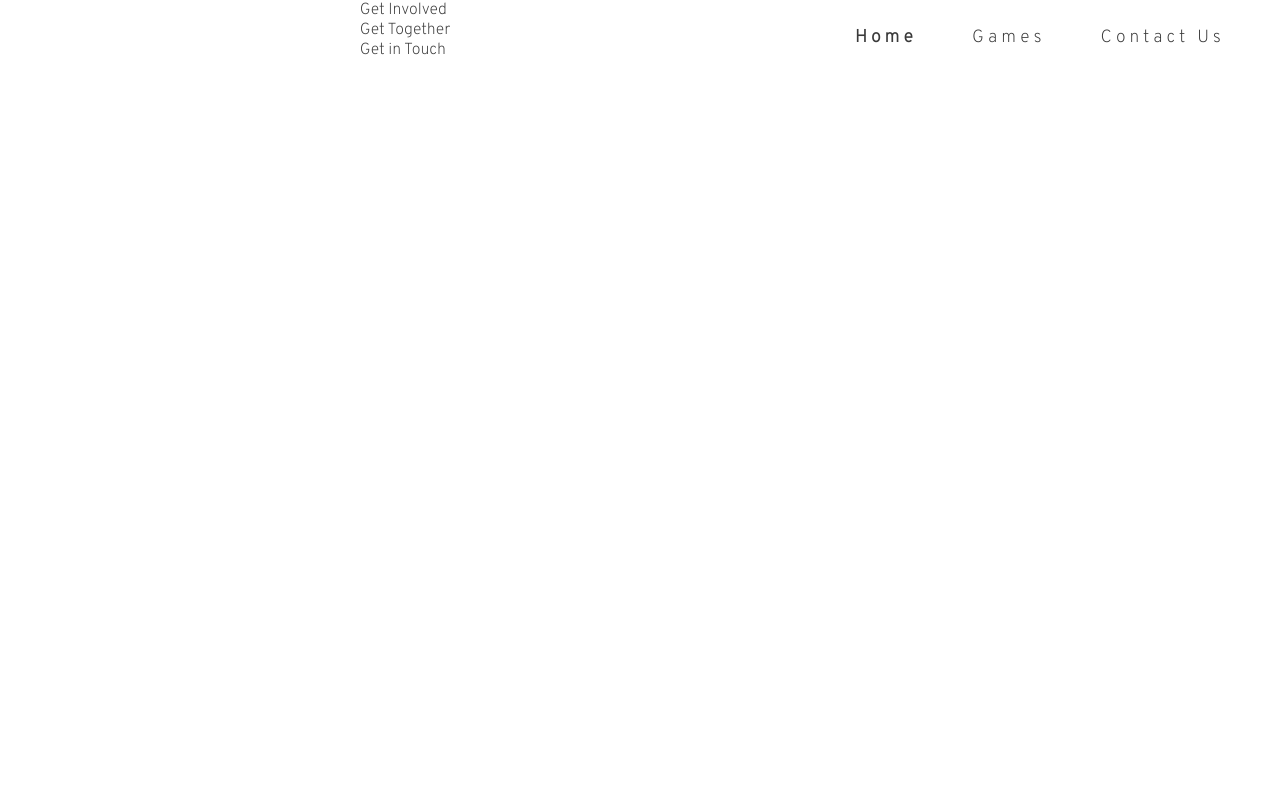
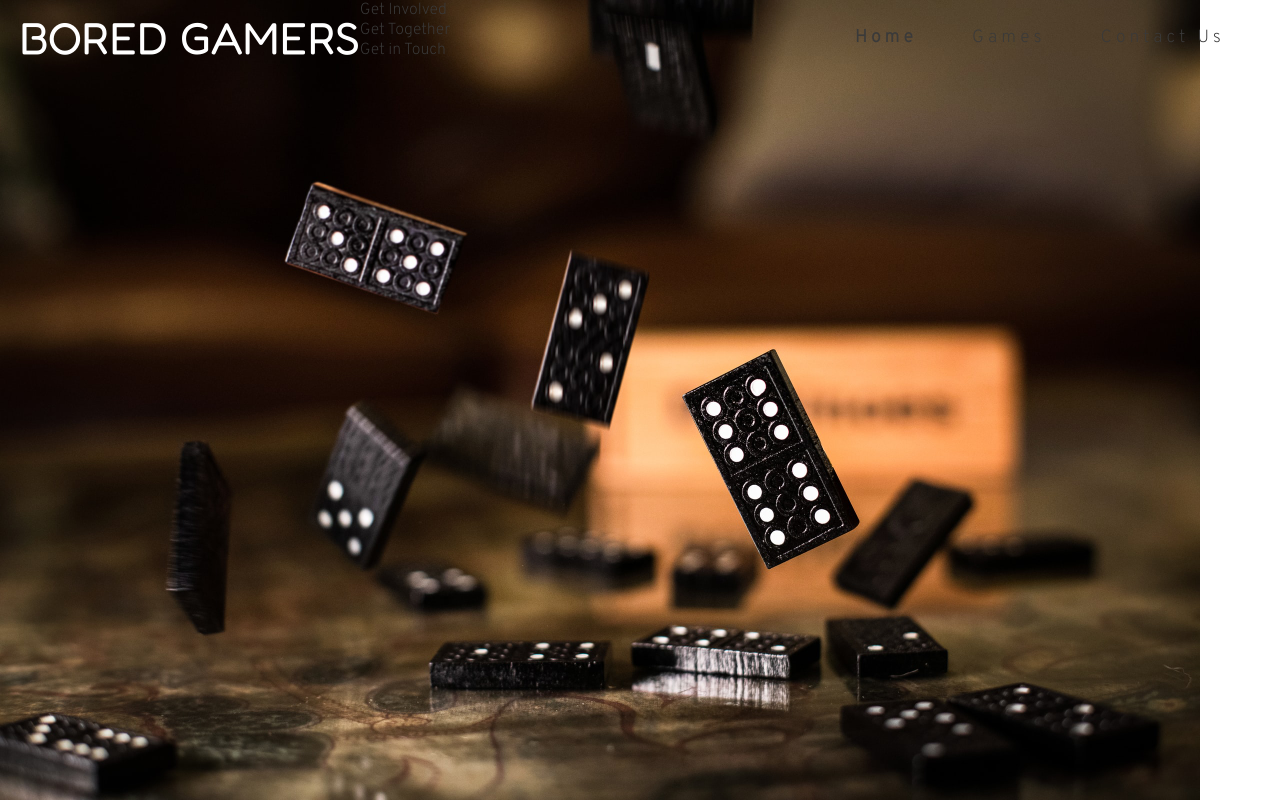
Before and after one commit to Ianterrupter/bored-gamers, a plain HTML site: page index.html in a window 1280 px wide. Drawn offline with Linux system fonts and the light colour scheme.

Commit message:
or not... another attempt to add background

```diff
--- a/assets/css/style.css
+++ b/assets/css/style.css
@@ -10,7 +10,7 @@ body {
     font-family: Overpass, sans-serif;
     font-weight: 300;
     color: #3a3a3a;
-    background: url(assets/images/dominos.jpg) no-repeat fixed;
+    background: url(/assets/images/dominos.jpg) no-repeat fixed;
     background-size: contain;
 
 }
```
